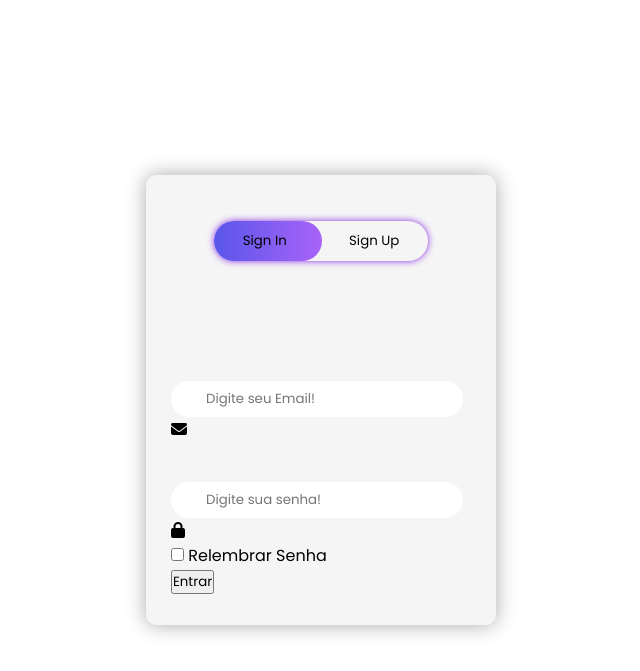
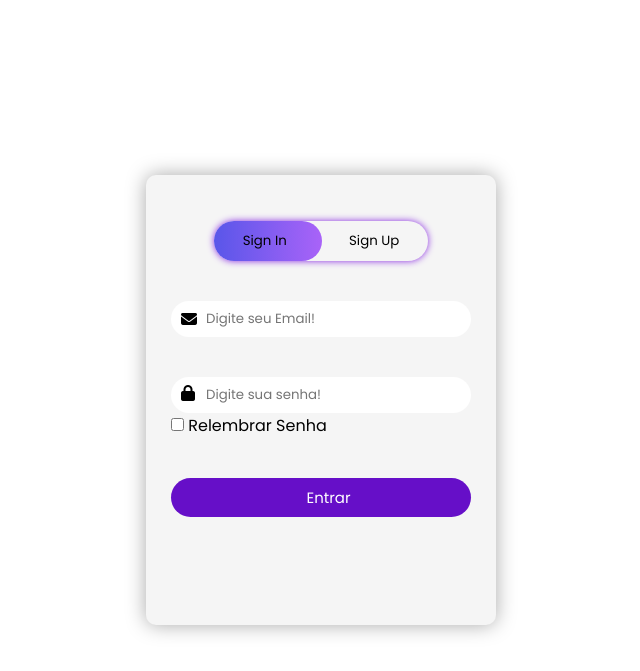
Before and after one commit to Eduardodiniz05/signin-up-page, a plain HTML site: page public/index.html in a window 1280 px wide. Both pictures are taken after a click on the button "Sign In". Shown: the whole page, without its empty margins (319-959 px from the left). Drawn offline with Linux system fonts and the light colour scheme.

Commit message:
finalizado parte do JS

```diff
--- a/public/index.html
+++ b/public/index.html
@@ -18,7 +18,7 @@
         </div>
         <!-- formulario de SignIn -->
         <form  id="signin">
-            <input type="text" placeholder="Digite seu Email!" required >
+            <input type="email" placeholder="Digite seu Email!" required >
             <i class="fas fa-envelope iEmail"></i>
 
             <input type="password" placeholder="Digite sua senha!" required >
@@ -34,8 +34,8 @@
 
         </form>
         <!-- formulario de SignUp -->
-        <form  id="signin">
-            <input type="text" placeholder="Digite seu Email!" required >
+        <form  id="signup">
+            <input type="email" placeholder="Digite seu Email!" required >
             <i class="fas fa-envelope iEmail"></i>
 
             <input type="password" placeholder="Digite sua senha!" required >
@@ -44,8 +44,8 @@
             <input type="password" placeholder="Digite sua senha novamente!" required >
             <i class="fas fa-lock iPassword2"></i>
 
-            <div class="check-box">
-                <input type="checkbox" />
+            <div class="div-check">
+                <input type="checkbox" required />
                 <span>Termos</span>
             </div>
 
--- a/public/styles.css
+++ b/public/styles.css
@@ -30,7 +30,7 @@ body {
 }
 
 form {
-    position: relative;
+    position: absolute;
     margin-top: 80px;
     transition: .5s;
     width: 300px;
@@ -60,10 +60,55 @@ form {
     transition: .3s;
 }
 
-input[type= "text"], input[type="password"] {
+input[type= "email"], input[type="password"] {
     border: none;
     margin-top: 40px;
     border-radius: 60px;
     padding: 8px 0 8px 35px;
     outline: none;
+    width: 100%;
 }
+
+button[type="submit"] {
+    background:#660fc8;
+    color: #fff;
+    border-radius:  30px;
+    width: 100%;
+    border: none;
+    outline: none;
+    padding: 8px 0 8px 15px;
+    font-size: 15px;
+    margin-top: 40px;
+    cursor: pointer;
+}
+
+.div-check {
+    margin: 10px 0 0 5px;
+    width: 80%;
+    font-size: 13px;
+}
+
+#signin {
+    left: 25px;
+}
+
+#signup {
+    left: 450px;
+}
+
+i {
+    position: absolute;
+    left: 0;
+    padding: 10px 10px;
+}
+
+.iEmail {
+    top: 40px;
+}
+
+.iPassword {
+    top: 114px;
+}
+.iPassword2 {
+    top: 190px;
+}
--- a/src/script.js
+++ b/src/script.js
@@ -0,0 +1,19 @@
+let formSignIn = document.querySelector('#signin');
+
+let formSignUp = document.querySelector('#signup');
+
+let btnColor = document.querySelector('.btn-color')
+
+document.querySelector('#btn-signin')
+.addEventListener('click', () => {
+    formSignIn.style.left = "25px"
+    formSignUp.style.left = '450px'
+    btnColor.style.left = '0px'
+})
+
+document.querySelector('#btn-signup')
+.addEventListener('click', () => {
+    formSignIn.style.left = "-450px"
+    formSignUp.style.left = '25px'
+    btnColor.style.left = '110px'
+})
```
